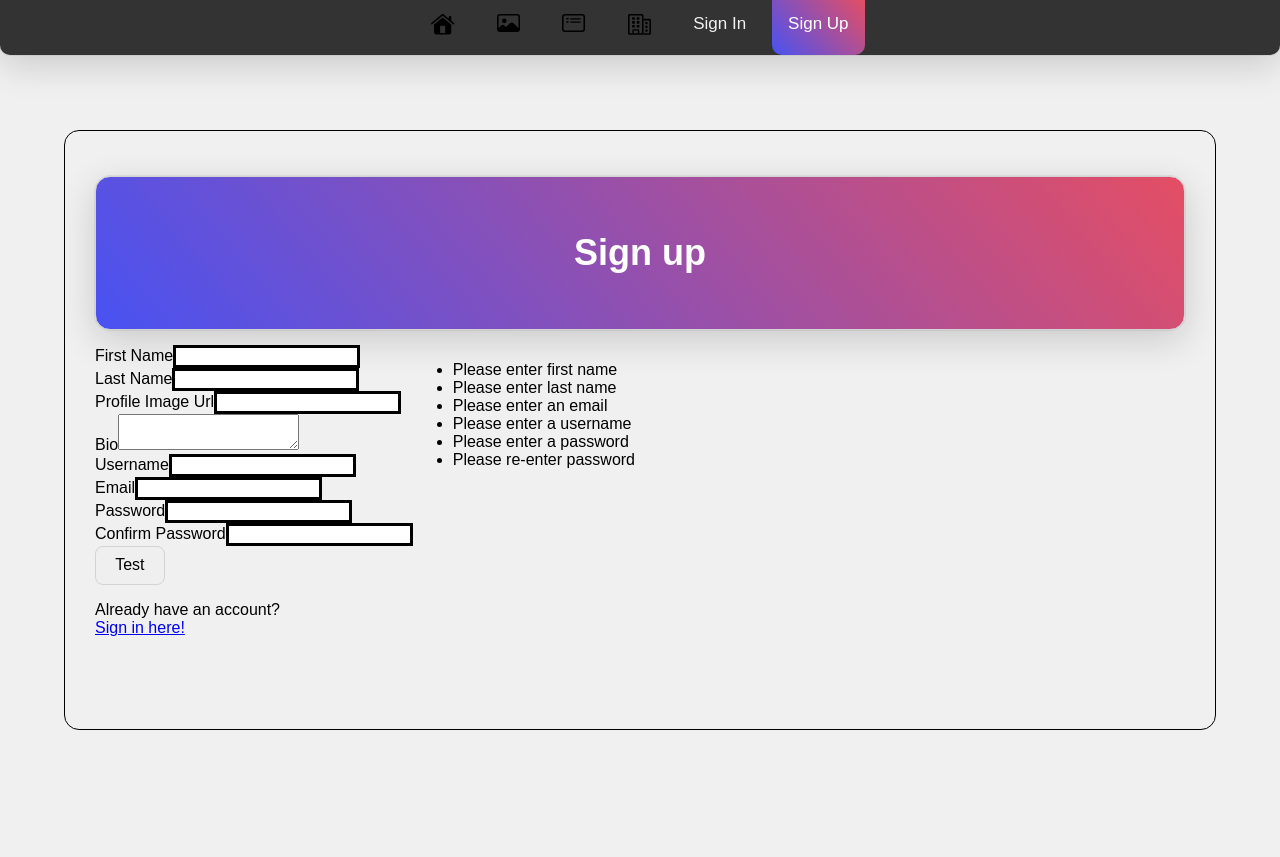
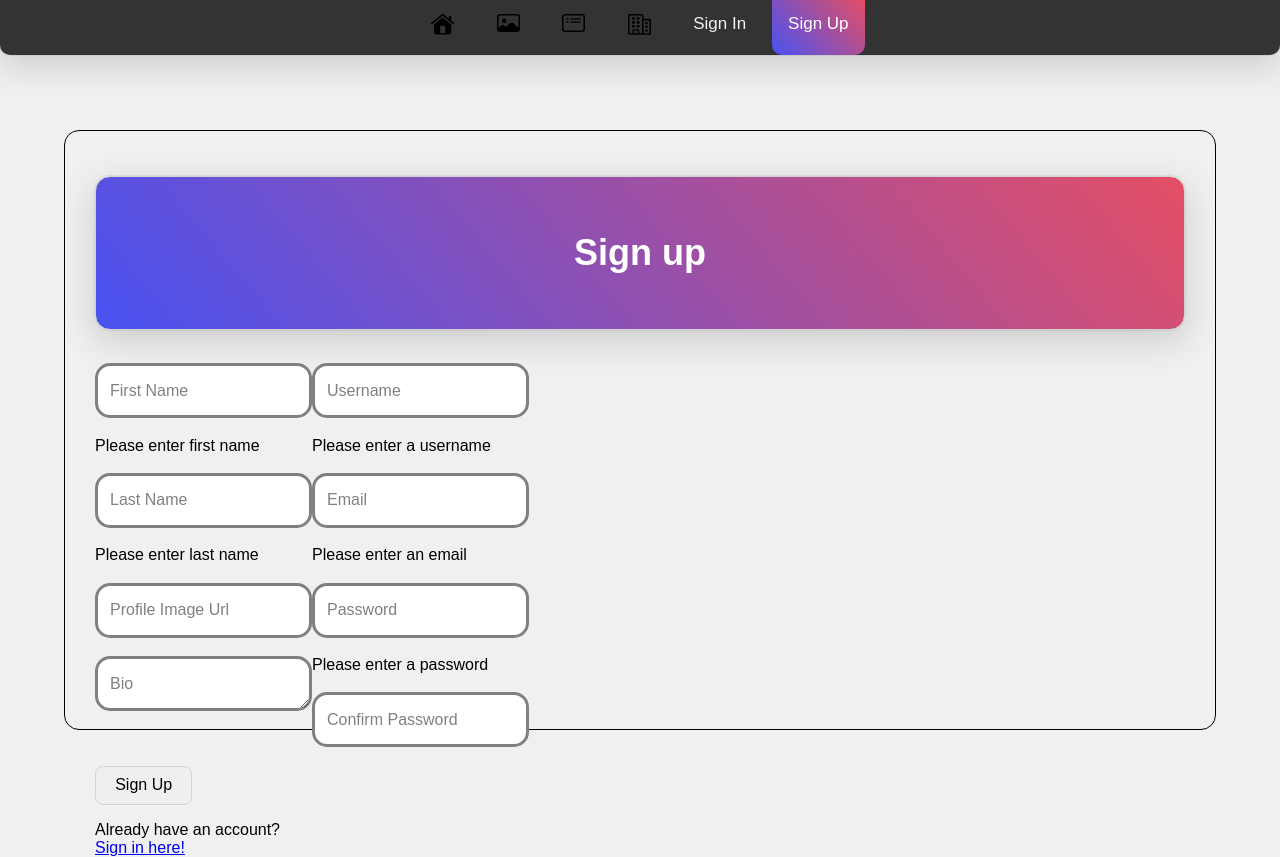
Before and after one commit to goldeneye5671/ThingsToDo, a React (Vite) app in the folder bliss-app/: page /sign-up in a window 1280 px wide. Before the commit the page ends 800 px from the top, so only its background shows below. Built offline with nearby package versions, Linux system fonts and the light colour scheme; no server answers.

Commit message:
updated auth forms

```diff
--- a/bliss-app/src/components/auth/sign-in.jsx
+++ b/bliss-app/src/components/auth/sign-in.jsx
@@ -53,7 +53,7 @@ function SignIn() {
 				</div>
 
 				<button type="submit">Login</button><br></br>
-				<a>Not a user? Sign up today!</a><br></br>
+				<a href="/sign-up">Not a user? Sign up today!</a><br></br>
 			</form>
 		</div>
 	);
--- a/bliss-app/src/components/auth/sign-up-form.jsx
+++ b/bliss-app/src/components/auth/sign-up-form.jsx
@@ -2,10 +2,10 @@ import { useEffect, useState } from "react";
 import { useDispatch } from "react-redux";
 import { Link, useNavigate } from "react-router-dom";
 import { signUpUser } from "../../store/sessionSlice";
-import Header from "../shared/Section/headers/Header"
+import Header from "../shared/Section/headers/Header";
 
 function SignUp() {
-	const navigate = useNavigate()
+	const navigate = useNavigate();
 
 	const [firstName, setFirstname] = useState("");
 	const [lastName, setLastname] = useState("");
@@ -33,16 +33,18 @@ function SignUp() {
 	const onSubmit = (e) => {
 		e.preventDefault();
 		if (canSubmit) {
-			dispatch(signUpUser({
+			dispatch(
+				signUpUser({
 					firstName,
 					lastName,
 					profilePicture,
 					bio,
 					username,
 					email,
-				password
-			}))
-			.then(data => {
+					password,
+				})
+			)
+				.then((data) => {
 					navigate("/sign-in");
 				})
 				.catch(async (res) => {
@@ -60,7 +62,7 @@ function SignUp() {
 		 */
 
 		const nameRegex = /^[a-z ,.'-]+$/i;
-        const spaceRegex = /\s/
+		const spaceRegex = /\s/;
 
 		const validEmail =
 			/(?:[a-z0-9!#$%&'*+/=?^_`{|}~-]+(?:\.[a-z0-9!#$%&'*+/=?^_`{|}~-]+)*|"(?:[\x01-\x08\x0b\x0c\x0e-\x1f\x21\x23-\x5b\x5d-\x7f]|\\[\x01-\x09\x0b\x0c\x0e-\x7f])*")@(?:(?:[a-z0-9](?:[a-z0-9-]*[a-z0-9])?\.)+[a-z0-9](?:[a-z0-9-]*[a-z0-9])?|\[(?:(?:(2(5[0-5]|[0-4][0-9])|1[0-9][0-9]|[1-9]?[0-9]))\.){3}(?:(2(5[0-5]|[0-4][0-9])|1[0-9][0-9]|[1-9]?[0-9])|[a-z0-9-]*[a-z0-9]:(?:[\x01-\x08\x0b\x0c\x0e-\x1f\x21-\x5a\x53-\x7f]|\\[\x01-\x09\x0b\x0c\x0e-\x7f])+)\])/.test(
@@ -77,8 +79,8 @@ function SignUp() {
 			localErrors.push("Please enter first name");
 		} else if (!nameRegex.test(firstName)) {
 			localErrors.push("Please enter a valid first name");
-		} else if (spaceRegex.test(firstName)){
-            localErrors.push("Your first name has a space?")
+		} else if (spaceRegex.test(firstName)) {
+			localErrors.push("Your first name has a space?");
 		}
 
 		if (!lastName.length) {
@@ -86,7 +88,7 @@ function SignUp() {
 		} else if (!nameRegex.test(lastName)) {
 			localErrors.push("Please enter a valid last name");
 		} else if (spaceRegex.test(lastName)) {
-            localErrors.push("Your last name has a space?")
+			localErrors.push("Your last name has a space?");
 		}
 
 		if (!email.length) {
@@ -124,65 +126,92 @@ function SignUp() {
 
 	return (
 		<div className="auth-container">
-			<Header title={<h2>Sign up</h2>}/>
-			<form className="auth-container-flex">
+			<Header title={<h2>Sign up</h2>} />
+			<form onSubmit={onSubmit} className="auth-container-flex">
+				<div style={
+					{
+						display: "flex",
+						justifyContent: "space-around"
+					}
+				}>
 					<div>
-					<label htmlFor="">First Name</label>
-					<input value={firstName} onChange={onFirstNameChange} type="text" />
-					<br></br>
+						<div className="test-label-container">
+							<input
+								className={"test-input-styling"}
+								value={firstName}
+								onChange={onFirstNameChange}
+								type="text"
+								placeholder=""
+							/>
+							<label className={"test-label-styling"} htmlFor="">First Name</label>
+						</div>
+						{<p>{errors.find(e => e.toLowerCase() === "please enter first name")}</p>}
+						{<p>{errors.find(e => e.toLowerCase() === "your first name has a space?")}</p>}
+						{<p>{errors.find(e => e.toLowerCase() === "please enter a valid first name")}</p>}
 
-					<label htmlFor="">Last Name</label>
-					<input value={lastName} onChange={onLastNameChange} type="text" />
-					<br></br>
+						<div className="test-label-container">
+							<input className="test-input-styling" value={lastName} onChange={onLastNameChange} type="text" placeholder="" />
+							<label className='test-label-styling' htmlFor="">Last Name</label>
+						</div>
+						{<p>{errors.find(e => e.toLowerCase() === "please enter last name")}</p>}
+						{<p>{errors.find(e => e.toLowerCase() === "please enter a valid last name")}</p>}
+						{<p>{errors.find(e => e.toLowerCase() === "your last name has a space?")}</p>}
 
-					<label htmlFor="">Profile Image Url</label>
+						<div className="test-label-container">
 							<input
 								value={profilePicture}
 								onChange={onProfilePictureChange}
 								type="text"
+								className="test-input-styling"
+								placeholder=""
 							/>
-					<br></br>
-
-					<label htmlFor="">Bio</label>
-					<textarea value={bio} onChange={onBioChange}></textarea>
-					<br></br>
-
-					<label htmlFor="">Username</label>
-					<input value={username} onChange={onUsernameChange} type="text" />
-					<br></br>
-
-					<label htmlFor="">Email</label>
-					<input value={email} onChange={onEmailChange} type="email" />
-					<br></br>
-
-					<label htmlFor="">Password</label>
-					<input value={password} onChange={onPasswordChange} type="password" />
-					<br></br>
-
-					<label htmlFor="">Confirm Password</label>
+							<label className="test-label-styling" htmlFor="">Profile Image Url</label>
+						</div>
+						<div className="test-label-container">
+							<label className="test-label-styling" htmlFor="">Bio</label>
+							<textarea className="test-input-styling" placeholder="" value={bio} onChange={onBioChange}></textarea>
+						</div>
+					</div>
+					<div>
+						<div className="test-label-container">
+							<input className="test-input-styling" value={username} onChange={onUsernameChange} type="text" placeholder=""/>
+							<label className="test-label-styling" htmlFor="">Username</label>
+						</div>
+						{<p>{errors.find(e => e.toLowerCase() === "please enter a username")}</p>}
+						<div className="test-label-container">
+							<input className='test-input-styling' value={email} onChange={onEmailChange} type="email" placeholder=""/>
+							<label className='test-label-styling' htmlFor="">Email</label>
+						</div>
+						{<p>{errors.find(e => e.toLowerCase() === "please enter an email")}</p>}
+						<div className="test-label-container">
 							<input
+								className="test-input-styling"
+								value={password}
+								onChange={onPasswordChange}
+								type="password"
+								placeholder=""
+							/>
+							<label className="test-label-styling" htmlFor="">Password</label>
+						</div>
+						{<p>{errors.find(e => e.toLowerCase() === "please enter a password")}</p>}
+						<div className="test-label-container">
+							<input
+								className="test-input-styling"
 								value={duplicatePass}
 								onChange={onDuplicatePasswordChange}
 								type="password"
+								placeholder=""
 							/>
-					<br></br>
+							<label className="test-label-styling" htmlFor="">Confirm Password</label>
 						</div>
-				<div>
-					<ul>
-						{errors.map((error, i) => (
-							<li key={i}>{error}</li>
-						))}
-					</ul>
+						{<p>{errors.find(e => e.toLowerCase() === "passwords do not match")}</p>}
+					</div>
 				</div>
 			</form>
-				<button onClick={(e) => {
-					e.preventDefault();
-					onSubmit(e)
-				}}>
-					Test
-				</button>
+			<button type={"submit"}>Sign Up</button>
 			<p>
-					Already have an account? <br></br><Link>Sign in here!</Link>
+				Already have an account? <br></br>
+				<Link>Sign in here!</Link>
 			</p>
 		</div>
 	);
--- a/bliss-app/src/components/shared/Forms/list.css
+++ b/bliss-app/src/components/shared/Forms/list.css
@@ -1,6 +1,6 @@
 .test-label-container{
   position:relative;
-  margin:2em auto;
+  margin:1.15em auto;
 }
 
 
@@ -39,6 +39,7 @@ input:not(:placeholder-shown) + label{
 
 input:focus,
 input:not(:placeholder-shown){
+  padding: 15px;
   border: solid black 3px;
 }
 
```
Lines whose indentation alone changed are shown as unchanged.
